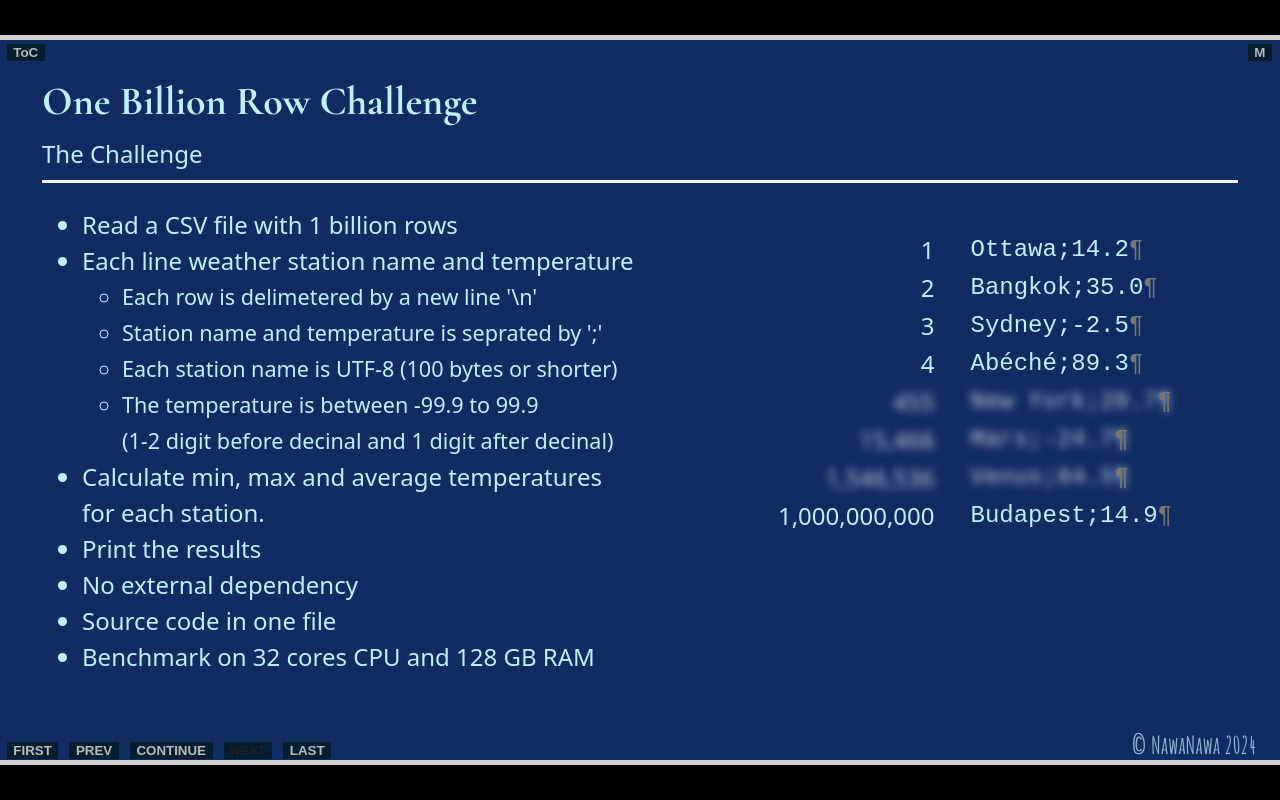
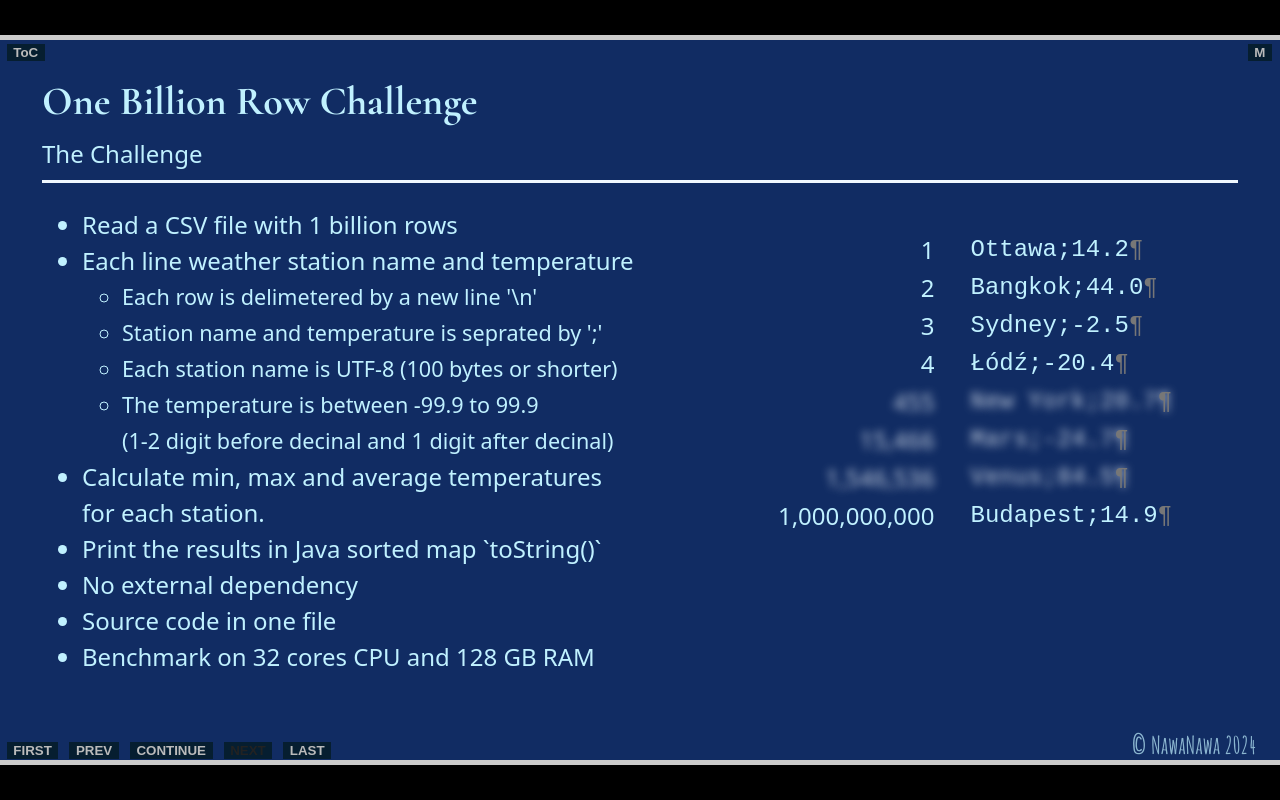
Before and after one commit to NawaMan/OneBRC, a SvelteKit app in the folder docs-src/: page /introduction.html in a window 1280 px wide. Built offline with nearby package versions, Linux system fonts and the light colour scheme.

Commit message:
Small adjustment to +page.svelte content.

```diff
--- a/docs-src/src/routes/introduction.html/+page.svelte
+++ b/docs-src/src/routes/introduction.html/+page.svelte
@@ -68,7 +68,7 @@
 			</ul>
 		</li>
 		<li>Calculate min, max and average temperatures <br/>for each station.</li>
-		<li>Print the results</li>
+		<li>Print the results in Java sorted map `toString()`</li>
 		<li>No external dependency</li>
 		<li>Source code in one file</li>
 		<li>Benchmark on 32 cores CPU and 128 GB RAM</li>
@@ -77,9 +77,9 @@
 	<div class="right">
 		<table>
 			<tr><td>1</td><td>Ottawa;14.2</td></tr>
-			<tr><td>2</td><td>Bangkok;35.0</td></tr>
+			<tr><td>2</td><td>Bangkok;44.0</td></tr>
 			<tr><td>3</td><td>Sydney;-2.5</td></tr>
-			<tr><td>4</td><td>Abéché;89.3</td></tr>
+			<tr><td>4</td><td>Łódź;-20.4</td></tr>
 			<tr class="blur"><td>455</td><td>New York;20.7</td></tr>
 			<tr class="blur"><td>15,466</td><td>Mars;-24.7</td></tr>
 			<tr class="blur"><td>1,546,536</td><td>Venus;84.5</td></tr>
```
Also changed, not shown: 15 other files (tests, documents, lock files or other folders).
